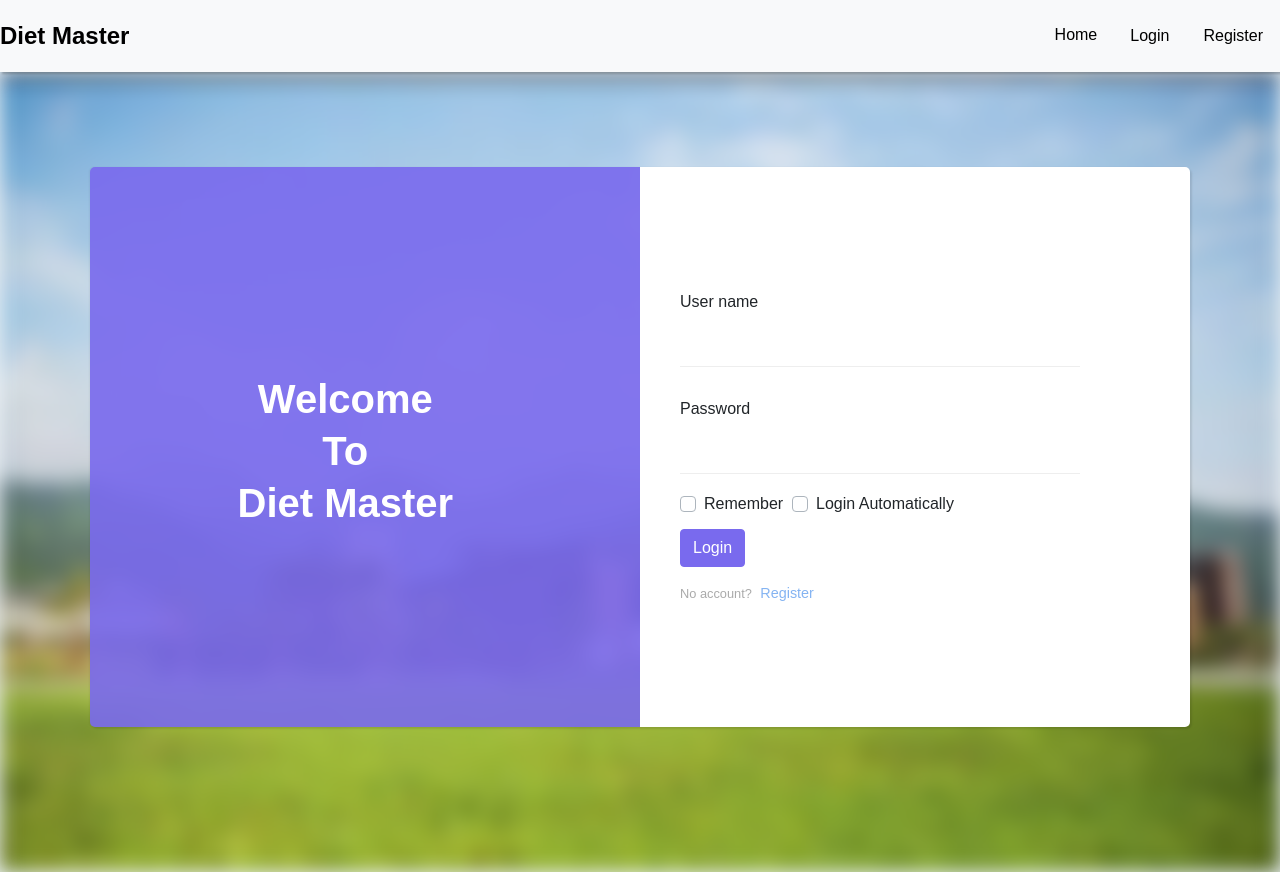
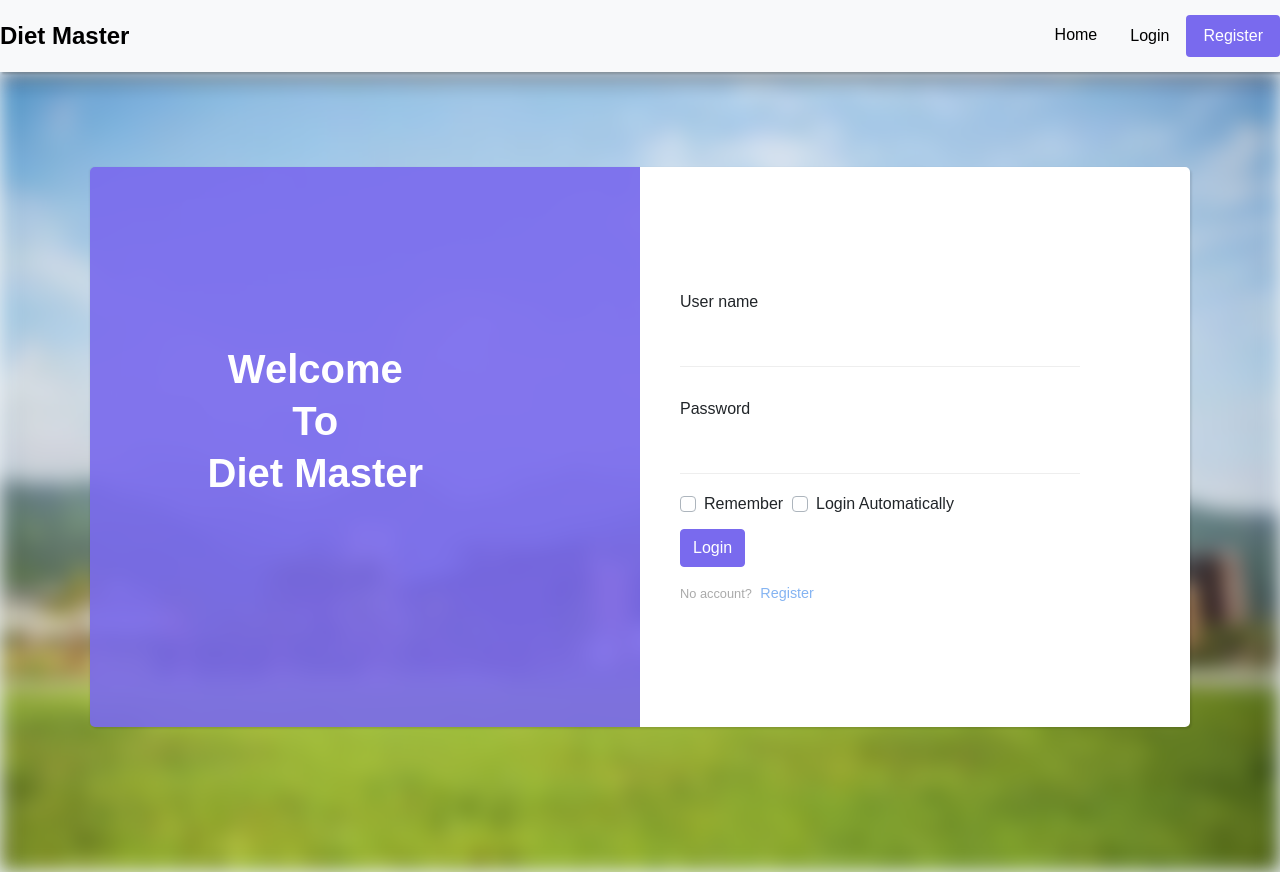
Before and after one commit to BirkhoffG/Diet_Master, a Django app: page /login/ in a window 1280 px wide. Run offline with Django 3.2, Linux system fonts and the light colour scheme; some libraries are stand-ins or nearby versions.

Commit message:
resolve #49

```diff
--- a/templates/base.html
+++ b/templates/base.html
@@ -8,7 +8,7 @@
   <!-- Bootstrap CSS -->
   <link rel="stylesheet" href="https://stackpath.bootstrapcdn.com/bootstrap/4.4.1/css/bootstrap.min.css"
         integrity="sha384-Vkoo8x4CGsO3+Hhxv8T/Q5PaXtkKtu6ug5TOeNV6gBiFeWPGFN9MuhOf23Q9Ifjh" crossorigin="anonymous">
-  <link rel="stylesheet" href="{% static 'css/sign_in.css' %}">
+<!--  <link rel="stylesheet" href="{% static 'css/sign_in.css' %}">-->
   <link rel="stylesheet" href="{% static 'css/home.css' %}">
   <link rel="stylesheet" href="{% static 'css/style.default.css' %}">
   <title>{% block title %}{% endblock %}</title>
--- a/templates/login.html
+++ b/templates/login.html
@@ -91,8 +91,8 @@
   /*判断上次是否勾选记住密码和自动登录*/
   var check1s = localStorage.getItem("check1");
   var check2s = localStorage.getItem("check2");
-  var oldName = localStorage.getItem("userName");
-  var oldPass = localStorage.getItem("passWord");
+  var oldName = localStorage.getItem("email");
+  var oldPass = localStorage.getItem("pwd");
      if(check1s=="true")
     {
       $("#login-username").val(oldName);
--- a/templates/navbar.html
+++ b/templates/navbar.html
@@ -9,7 +9,7 @@
       <a class="nav-link avatar avatar-32 rounded-circle bg-secondary img-fluid" href="{% url 'recommendation' %}">B</a>
     {% else %}
       <a class="nav-link btn" href="{% url 'login' %}" style="color:#000000;">Login</a>
-      <a class="nav-link btn" href="{% url 'register' %}" style="color:#000000;">Register</a>
+      <a class="nav-link btn bg-primary " href="{% url 'register' %}" style="color:#fff;">Register</a>
     {% endif %}
 {#    <a class="nav-link" href="" style="color:#000000;">Logout</a>#}
 {#    <a class="nav-link avatar avatar-32 rounded-circle bg-secondary img-fluid" href="{% url 'recommendation' %}">B</a>#}
```
